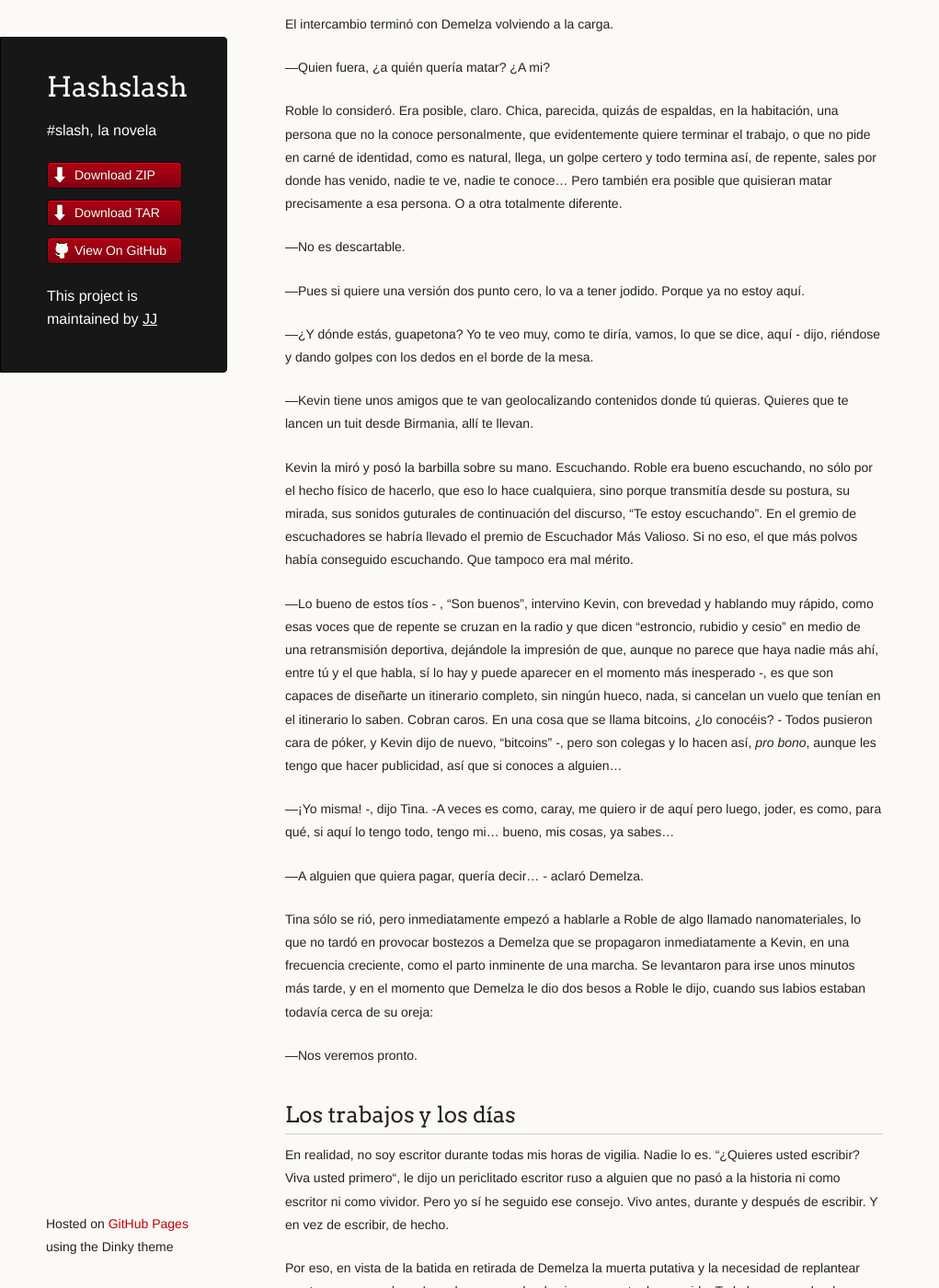
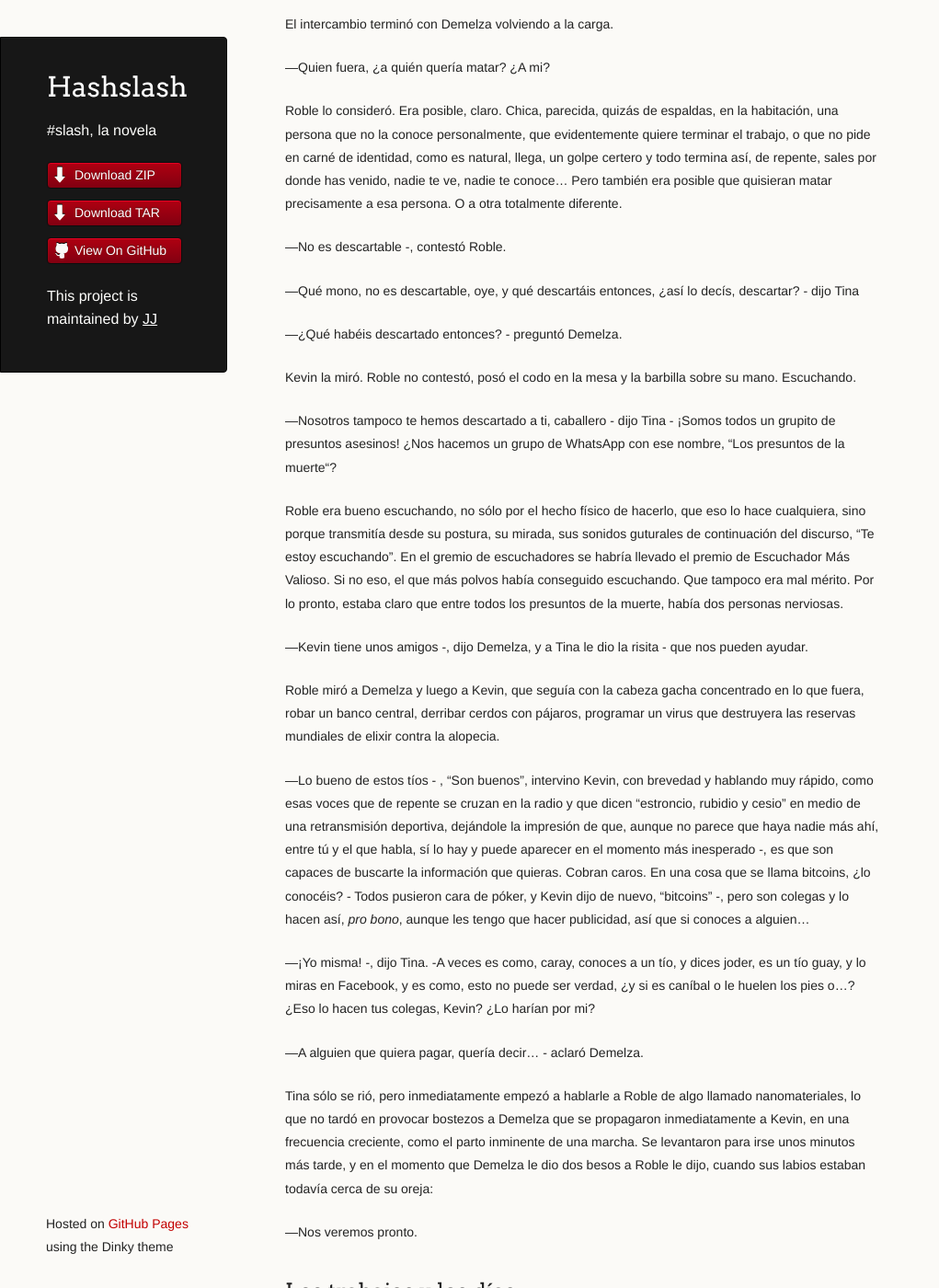
Before and after one commit to JJ/HashSlash, a Jekyll site: the page built from texto/HashSlash.md, in a window 1280 px wide and 1400 px high, scrolled down 31844 px. Shown: the whole window at 92% size, without its empty margins (0-1021 px from the left). Built offline with Jekyll 4.4.1, drawn with Linux system fonts in a browser that asks for light colours.

Commit message:
Sync texto/HashSlash.md from master to gh-pages

```diff
--- a/texto/HashSlash.md
+++ b/texto/HashSlash.md
@@ -1608,26 +1608,37 @@ y todo termina así, de repente, sales por donde has venido, nadie te
 ve, nadie te conoce... Pero también era posible que quisieran matar
 precisamente a esa persona. O a otra totalmente diferente.
 
-—No es descartable.
-
-—Pues si quiere una versión dos punto cero, lo va a tener
-jodido. Porque ya no estoy aquí.
-
-—¿Y dónde estás, guapetona? Yo te veo muy, como te diría, vamos, lo
-que se dice, aquí - dijo, riéndose y dando golpes con los dedos en el
-borde de la mesa.
-
-—Kevin tiene unos amigos que te van geolocalizando contenidos donde tú
-quieras. Quieres que te lancen un tuit desde Birmania, allí te
-llevan.
-
-Kevin la miró y posó la barbilla sobre su mano. Escuchando. Roble era
+—No es descartable -, contestó Roble.
+
+—Qué mono, no es descartable, oye, y qué descartáis entonces, ¿así lo
+decís, descartar? - dijo Tina
+
+—¿Qué habéis descartado entonces? - preguntó Demelza.
+
+Kevin la miró. Roble no contestó, posó el codo en la mesa y la
+barbilla sobre su mano. Escuchando.
+
+—Nosotros tampoco te hemos descartado a ti, caballero - dijo Tina -
+¡Somos todos un grupito de presuntos asesinos! ¿Nos hacemos un grupo
+de WhatsApp con ese nombre, “Los presuntos de la muerte“?
+
+Roble era
 bueno escuchando, no sólo por el hecho físico de hacerlo, que eso lo
 hace cualquiera, sino porque transmitía desde su postura, su mirada,
 sus sonidos guturales de continuación del discurso, "Te estoy
 escuchando". En el gremio de escuchadores se habría llevado el premio
 de Escuchador Más Valioso. Si no eso, el que más polvos había
-conseguido escuchando. Que tampoco era mal mérito.
+conseguido escuchando. Que tampoco era mal mérito. Por lo pronto,
+estaba claro que entre todos los presuntos de la muerte, había dos
+personas nerviosas.
+
+—Kevin tiene unos amigos -, dijo Demelza, y a Tina le dio la risita -
+que nos pueden ayudar.
+
+Roble miró a Demelza y luego a Kevin, que seguía con la cabeza gacha
+concentrado en lo que fuera, robar un banco central, derribar cerdos
+con pájaros, programar un virus que destruyera las reservas mundiales
+de elixir contra la alopecia.
 
 —Lo bueno de estos tíos - , "Son buenos", intervino Kevin, con
 brevedad y hablando muy rápido, como esas voces que de repente se
@@ -1635,16 +1646,16 @@ cruzan en la radio y que dicen "estroncio, rubidio y cesio" en medio
 de una retransmisión deportiva, dejándole la impresión de que, aunque
 no parece que haya nadie más ahí, entre tú y el que habla, sí lo hay y
 puede aparecer en el momento más inesperado -, es que son capaces de
-diseñarte un itinerario completo, sin ningún hueco, nada, si cancelan
-un vuelo que tenían en el itinerario lo saben. Cobran caros. En una
+buscarte la información que quieras. Cobran caros. En una
 cosa que se llama bitcoins, ¿lo conocéis? - Todos pusieron cara de
 póker, y Kevin dijo de nuevo, "bitcoins" -, pero son colegas y lo
 hacen así, *pro bono*, aunque les tengo que hacer publicidad, así que
 si conoces a alguien...
 
-—¡Yo misma! -, dijo Tina. -A veces es como, caray, me quiero ir de aquí pero luego,
-joder, es como, para qué, si aquí lo tengo todo, tengo mi... bueno,
-mis cosas, ya sabes...
+—¡Yo misma! -, dijo Tina. -A veces es como, caray, conoces a un tío, y dices
+joder, es un tío guay, y lo miras en Facebook, y es como, esto no
+puede ser verdad, ¿y si es caníbal o le huelen los pies o...? ¿Eso lo
+hacen tus colegas, Kevin? ¿Lo harían por mi?
 
 —A alguien que quiera pagar, quería decir... - aclaró Demelza.
 
```
